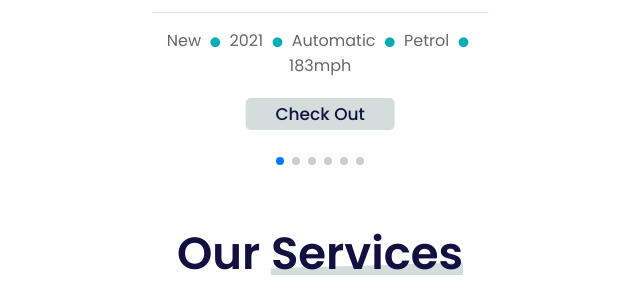
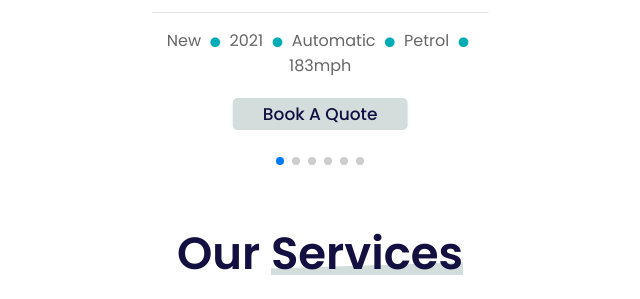
Before and after one commit to Senor-Ducky/DBMS-Project, a Django app: page / in a window 1280 px wide. Shown: the part 1214-1513 px from the top of the page, without its empty margins (320-960 px from the left). Run offline with Django 4.2, Linux system fonts and the light colour scheme.

Commit message:
fixed carousel routing

```diff
--- a/Buzzcars/Buzzcars/templates/index.html
+++ b/Buzzcars/Buzzcars/templates/index.html
@@ -58,7 +58,7 @@
 
     <img data-speed="5" class="home-parallax" src="{% static 'image/home-img.png' %}" alt="">
 
-    <a data-speed="7" href="{% url 'vehicle' %}" class="btn home-parallax">explore cars</a>
+    <a data-speed="7" href="{% url 'veBook a Quote" class="btn home-parallax">explore cars</a>
 
 </section>
 
@@ -118,7 +118,7 @@
                         <span class="fas fa-circle"></span> petrol
                         <span class="fas fa-circle"></span> 183mph
                     </p>
-                    <a href="#" class="btn">check out</a>
+                    <a href="#contact" class="btn">Book a Quote</a>
                 </div>
             </div>
 
@@ -134,7 +134,7 @@
                         <span class="fas fa-circle"></span> petrol
                         <span class="fas fa-circle"></span> 183mph
                     </p>
-                    <a href="#" class="btn">check out</a>
+                    <a href="#contact" class="btn">Book a Quote</a>
                 </div>
             </div>
 
@@ -150,7 +150,7 @@
                         <span class="fas fa-circle"></span> petrol
                         <span class="fas fa-circle"></span> 183mph
                     </p>
-                    <a href="#" class="btn">check out</a>
+                    <a href="#contact" class="btn">Book a Quote</a>
                 </div>
             </div>
 
@@ -166,7 +166,7 @@
                         <span class="fas fa-circle"></span> petrol
                         <span class="fas fa-circle"></span> 183mph
                     </p>
-                    <a href="#" class="btn">check out</a>
+                    <a href="#contact" class="btn">Book a Quote</a>
                 </div>
             </div>
 
@@ -182,7 +182,7 @@
                         <span class="fas fa-circle"></span> petrol
                         <span class="fas fa-circle"></span> 183mph
                     </p>
-                    <a href="#" class="btn">check out</a>
+                    <a href="#contact" class="btn">Book a Quote</a>
                 </div>
             </div>
 
@@ -198,7 +198,7 @@
                         <span class="fas fa-circle"></span> petrol
                         <span class="fas fa-circle"></span> 183mph
                     </p>
-                    <a href="#" class="btn">check out</a>
+                    <a href="#contact" class="btn">Book a Quote</a>
                 </div>
             </div>
 
```
